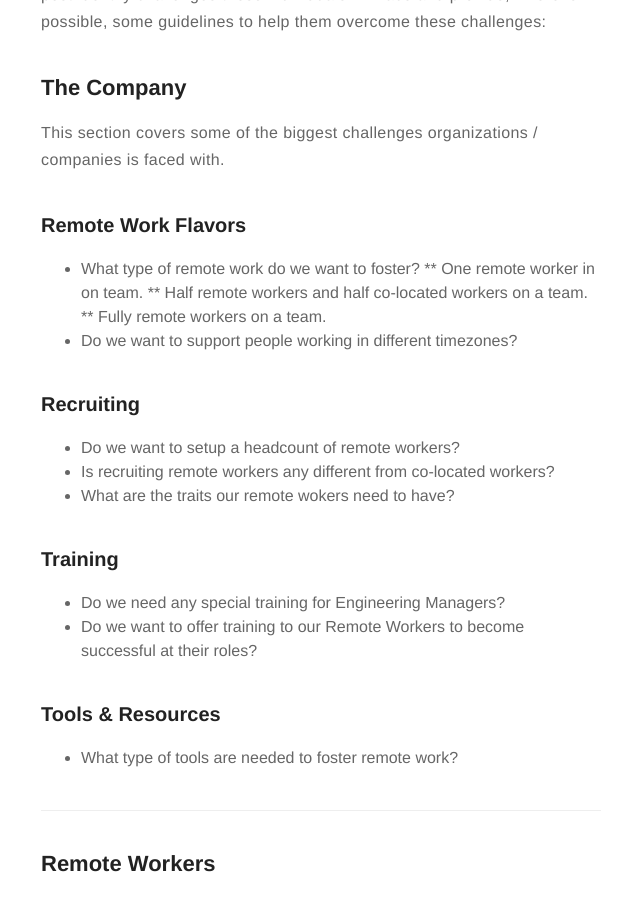
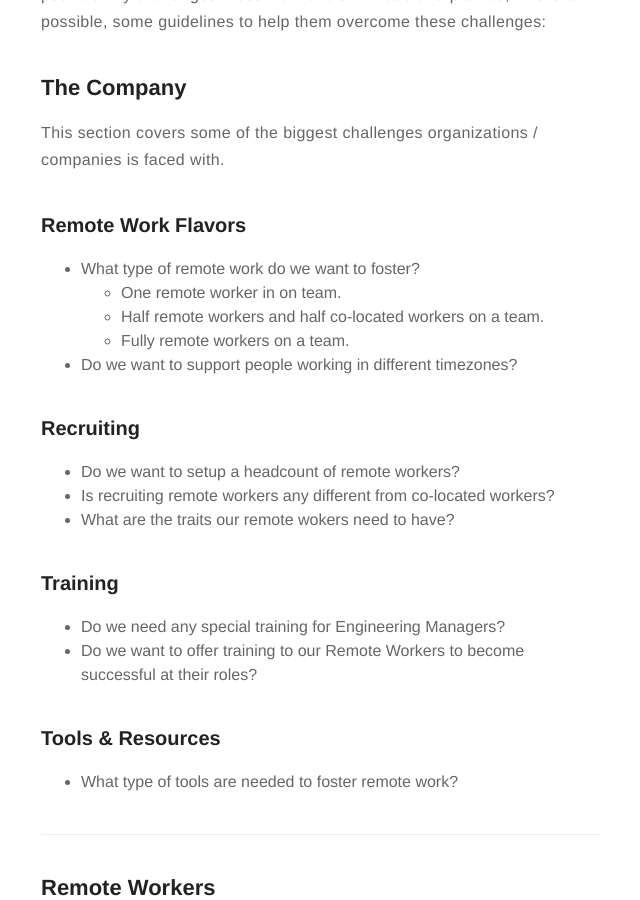
Before and after one commit to minostro/minostro.github.io, a Jekyll site: the page built from _posts/2020-01-04-remote-work.markdown, in a window 1280 px wide and 900 px high, scrolled down 937 px. Shown: the whole window, without its empty margins (319-959 px from the left). Built offline with Jekyll 4.4.1, drawn with Linux system fonts in a browser that asks for light colours.

Commit message:
Fix identation

```diff
--- a/_posts/2020-01-04-remote-work.markdown
+++ b/_posts/2020-01-04-remote-work.markdown
@@ -18,9 +18,9 @@ This section covers some of the biggest challenges organizations / companies is
 
 ### Remote Work Flavors
 * What type of remote work do we want to foster?
-** One remote worker in on team.
-** Half remote workers and half co-located workers on a team.
-** Fully remote workers on a team.
+  - One remote worker in on team.
+  - Half remote workers and half co-located workers on a team.
+  - Fully remote workers on a team.
 * Do we want to support people working in different timezones?
 
 ### Recruiting
```
